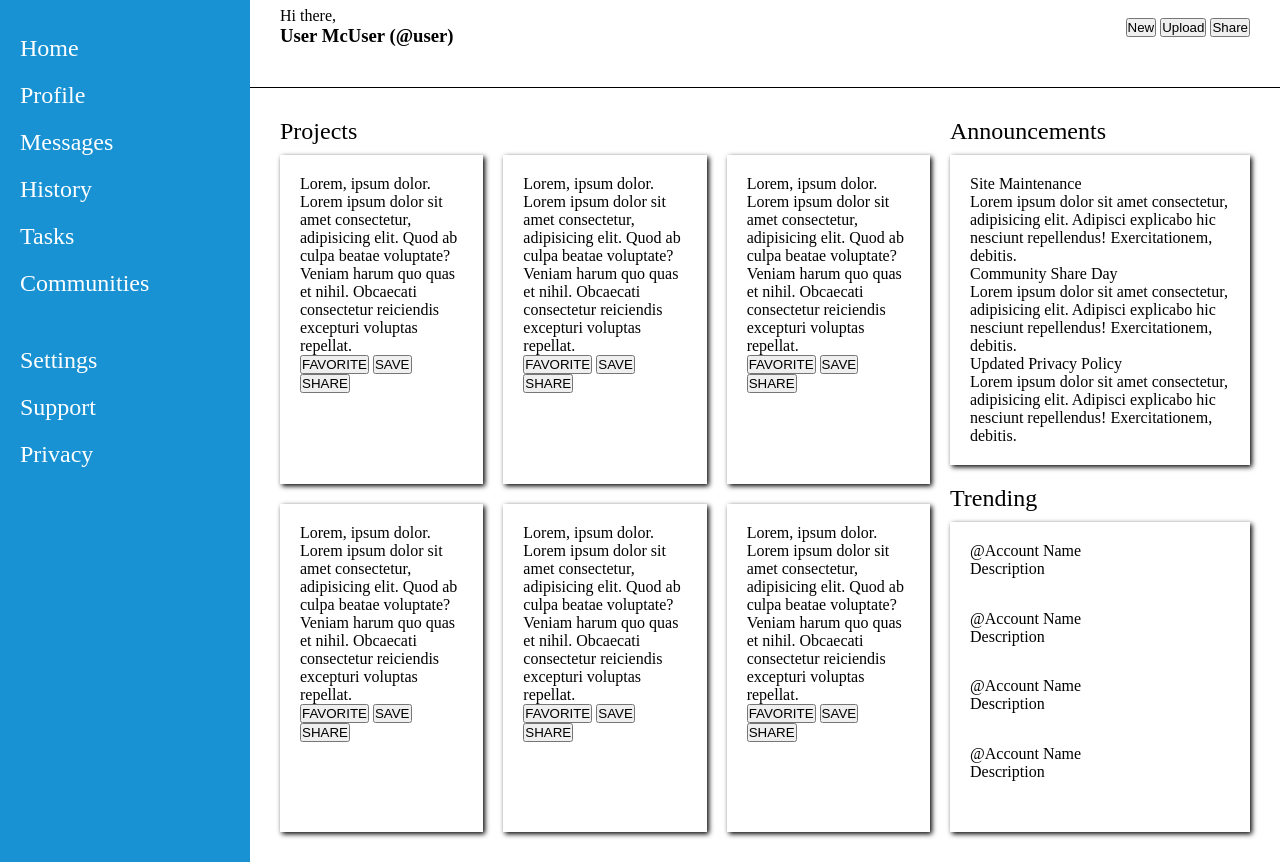
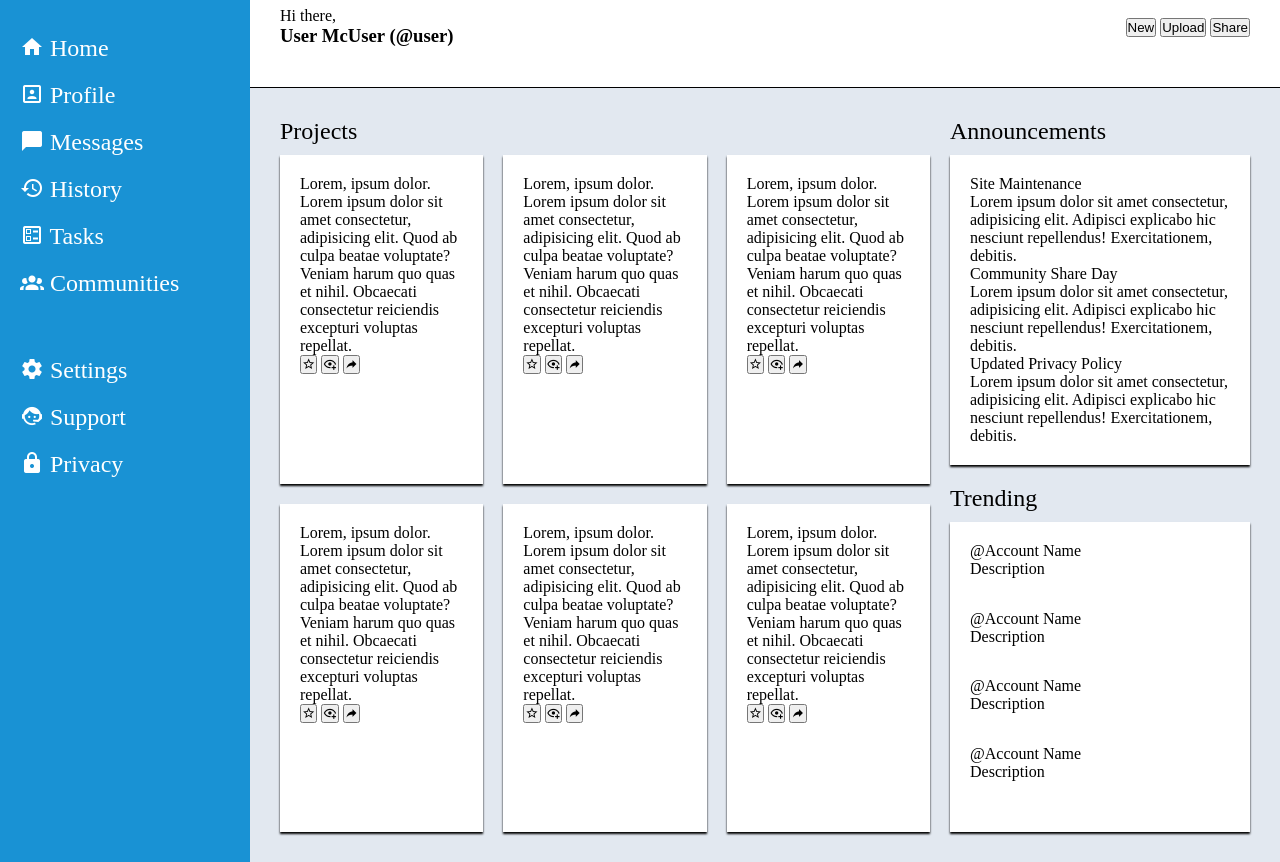
Before and after one commit to KevinV0212/admin-dashboard, a plain HTML site: page index.html in a window 1280 px wide. Shown: the part 62-924 px from the top of the page. Drawn offline with Linux system fonts and the light colour scheme.

Commit message:
finished sidebar basic styling

```diff
--- a/index.html
+++ b/index.html
@@ -6,6 +6,7 @@
     <meta name="viewport" content="width=device-width, initial-scale=1.0">
     <title>Dashboard</title>
     <link rel="stylesheet" href="style.css">
+    <link rel="stylesheet" href="https://cdn.jsdelivr.net/npm/@mdi/font@7.2.96/css/materialdesignicons.min.css">
 </head>
 <body>
     <div class="container">
@@ -14,35 +15,62 @@
             <div class="nav">
                 <ul>
                     <li>
-                        <a href="#">Home</a>
+                        <a href="#">
+                            <span class="mdi mdi-home"></span>
+                            Home
+                        </a>
                     </li>
                     <li>
-                        <a href="#">Profile</a>
+                        <a href="#">
+                            <span class="mdi mdi-account-box-outline"></span>
+                            Profile
+                        </a>
                     </li>
                     <li>
-                        <a href="#">Messages</a>
+                        <a href="#">
+                            <span class="mdi mdi-message"></span>
+                            Messages
+                        </a>
                     </li>
                     <li>
-                        <a href="#">History</a>
+                        <a href="#">
+                            <span class="mdi mdi-history"></span>
+                            History
+                        </a>
                     </li>
                     <li>
-                        <a href="#">Tasks</a>
+                        <a href="#">
+                            <span class="mdi mdi-ballot-outline"></span>
+                            Tasks
+                        </a>
                     </li>
                     <li>
-                        <a href="#">Communities</a>
+                        <a href="#">
+                            <span class="mdi mdi-account-group"></span>
+                            Communities
+                        </a>
                     </li>
                 </ul>
             </div>
             <div class="utilities">
                 <ul>
                     <li>
-                        <a href="#">Settings</a>
+                        <a href="#">
+                            <span class="mdi mdi-cog"></span>
+                            Settings
+                        </a>
                     </li>
                     <li>
-                        <a href="#">Support</a>
+                        <a href="#">
+                            <span class="mdi mdi-face-agent"></span>
+                            Support
+                        </a>
                     </li>
                     <li>
-                        <a href="#">Privacy</a>
+                        <a href="#">
+                            <span class="mdi mdi-lock"></span>
+                            Privacy
+                        </a>
                     </li>
                 </ul>
             </div>
@@ -50,12 +78,12 @@
         <div class="header">
             <div class="header-top">
                 <form action="">
-                    SEARCH
+                    <span class="mdi mdi-magnify"></span>
                     <input type="search">
                 </form>
                 <div class="account-controls">
-                    <button>BELL</button>
-                    <button>ICON</button>
+                    <button><span class="mdi mdi-bell"></span></button>
+                    <button><span class="mdi mdi-account-circle"></span></button>
                     <a href="#">User McUser</a>
                     <div></div>
                 </div>
@@ -90,9 +118,9 @@
                             </div>
                         </div>
                         <div class="card-controls">
-                            <button>FAVORITE</button>
-                            <button>SAVE</button>
-                            <button>SHARE</button>
+                            <button><span class="mdi mdi-star-outline"></span></button>
+                            <button><span class="mdi mdi-eye-plus-outline"></span></button>
+                            <button><span class="mdi mdi-share"></span></button>
                         </div>
                     </div>
                     <div class="card">
@@ -105,9 +133,9 @@
                             </div>
                         </div>
                         <div class="card-controls">
-                            <button>FAVORITE</button>
-                            <button>SAVE</button>
-                            <button>SHARE</button>
+                            <button><span class="mdi mdi-star-outline"></span></button>
+                            <button><span class="mdi mdi-eye-plus-outline"></span></button>
+                            <button><span class="mdi mdi-share"></span></button>
                         </div>
                     </div>
                     <div class="card">
@@ -120,9 +148,9 @@
                             </div>
                         </div>
                         <div class="card-controls">
-                            <button>FAVORITE</button>
-                            <button>SAVE</button>
-                            <button>SHARE</button>
+                            <button><span class="mdi mdi-star-outline"></span></button>
+                            <button><span class="mdi mdi-eye-plus-outline"></span></button>
+                            <button><span class="mdi mdi-share"></span></button>
                         </div>
                     </div>
                     <div class="card">
@@ -135,9 +163,9 @@
                             </div>
                         </div>
                         <div class="card-controls">
-                            <button>FAVORITE</button>
-                            <button>SAVE</button>
-                            <button>SHARE</button>
+                            <button><span class="mdi mdi-star-outline"></span></button>
+                            <button><span class="mdi mdi-eye-plus-outline"></span></button>
+                            <button><span class="mdi mdi-share"></span></button>
                         </div>
                     </div>
                     <div class="card">
@@ -150,9 +178,9 @@
                             </div>
                         </div>
                         <div class="card-controls">
-                            <button>FAVORITE</button>
-                            <button>SAVE</button>
-                            <button>SHARE</button>
+                            <button><span class="mdi mdi-star-outline"></span></button>
+                            <button><span class="mdi mdi-eye-plus-outline"></span></button>
+                            <button><span class="mdi mdi-share"></span></button>
                         </div>
                     </div>
                     <div class="card">
@@ -165,9 +193,9 @@
                             </div>
                         </div>
                         <div class="card-controls">
-                            <button>FAVORITE</button>
-                            <button>SAVE</button>
-                            <button>SHARE</button>
+                            <button><span class="mdi mdi-star-outline"></span></button>
+                            <button><span class="mdi mdi-eye-plus-outline"></span></button>
+                            <button><span class="mdi mdi-share"></span></button>
                         </div>
                     </div>
                 </div>
--- a/style.css
+++ b/style.css
@@ -1,3 +1,7 @@
+:root{
+    --blue-light:#1992D4;
+    --gray-light:#E2E8F0;
+}
 *{
     margin:0;
     padding:0;
@@ -22,7 +26,7 @@ body{
 .sidebar{
     padding:20px;
     grid-row: top / bottom;
-    background-color:rgb(25,146,212);
+    background-color:var(--blue-light);
     color:white;
 }
 
@@ -39,7 +43,7 @@ body{
 }
 
 .nav, .utilities{
-    margin: 50px 0;
+    margin: 50px 0 60px;
 }
 .nav > ul, .utilities > ul{
     list-style-type:none;
@@ -51,6 +55,8 @@ body{
 .header{
     padding:20px 30px;
     grid-template-rows: repeat(2, 1fr);
+
+    background-color:white;
     border-bottom: 1px solid black;
 
     display:flex;
@@ -67,6 +73,8 @@ body{
 }
 .main-content{
     padding:30px;
+
+    background-color: var(--gray-light);
     display:grid;
     grid-template-columns: minmax(500px, 1fr) minmax(200px, 300px);
     grid-template-rows:1fr 1fr;
@@ -94,8 +102,10 @@ body{
 
 
 .card, .news-body, .trending-body{
-    box-shadow: 2px 2px 5px;
     padding:20px;
+
+    box-shadow: 0px 2px 2px;
+    background-color:white;
 }
 
 .news, .trending{
```
